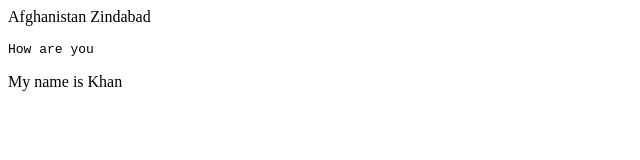
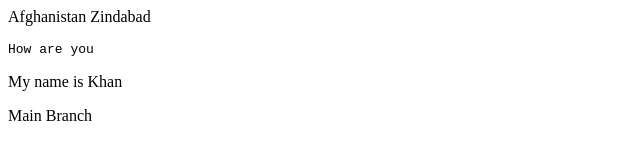
Before and after one commit to baseerahmadi33944/New-folder, a plain HTML site: page index.html in a window 1280 px wide. Shown: the whole page, without its empty margins (0-640 px from the left). Drawn offline with Linux system fonts and the light colour scheme.

Commit message:
Div Added

```diff
--- a/index.html
+++ b/index.html
@@ -4,5 +4,6 @@
         <p>Afghanistan Zindabad</p>
         <pre>How are you</pre>
         <p>My name is Khan</p>
+        <div>Main Branch</div>
     </body>
 </html>
```
